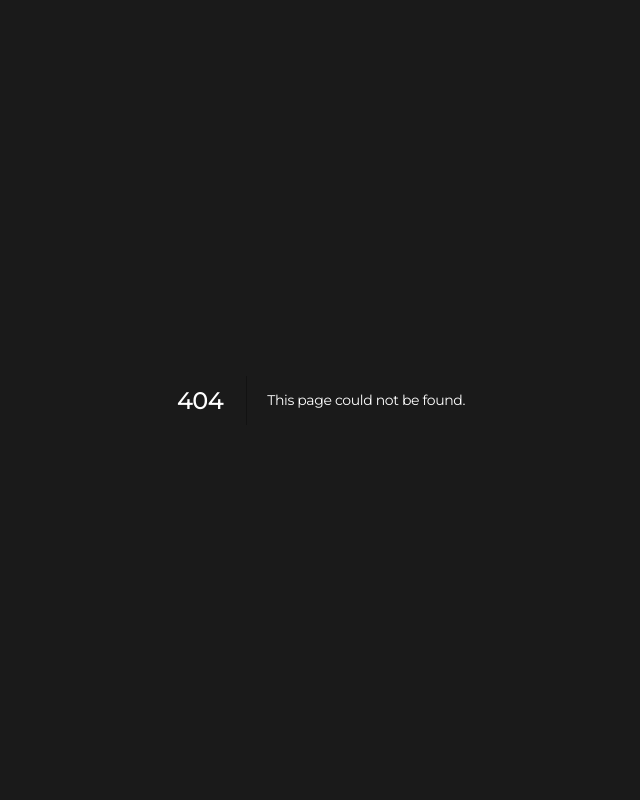
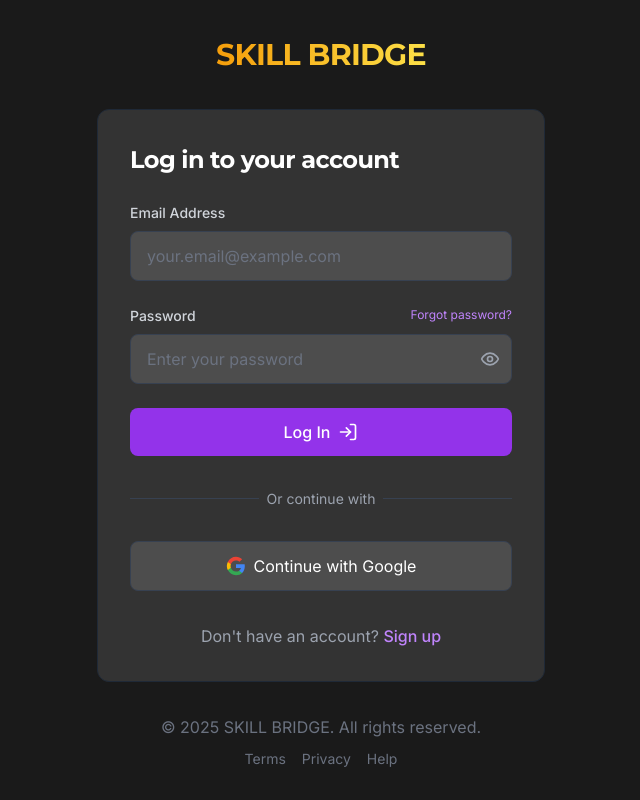
Before and after one commit to Nikhil9989/psb, a Next.js app: page /psb/login in a window 1280 px wide. Before the commit this address had no page. Shown: the whole page, without its empty margins (319-959 px from the left). Built offline with nearby package versions, Linux system fonts and the light colour scheme.

Commit message:
Add login page with simple login functionality

```diff
--- /dev/null
+++ b/app/login/page.tsx
@@ -0,0 +1,194 @@
+'use client';
+
+import React, { useState } from 'react';
+import { useRouter } from 'next/navigation';
+import Link from 'next/link';
+import { Eye, EyeOff, ArrowRight, LogIn } from 'lucide-react';
+
+export const metadata = {
+  title: 'Log In | SKILL BRIDGE',
+  description: 'Log in to your SKILL BRIDGE account to access your personalized learning dashboard and continue your learning journey.',
+}
+
+export default function LoginPage() {
+  const [showPassword, setShowPassword] = useState(false);
+  const [email, setEmail] = useState('');
+  const [password, setPassword] = useState('');
+  const [isLoading, setIsLoading] = useState(false);
+  const [error, setError] = useState('');
+  const router = useRouter();
+
+  const handleSubmit = (e: React.FormEvent) => {
+    e.preventDefault();
+    setIsLoading(true);
+    setError('');
+
+    // Simulate login for demo purposes
+    setTimeout(() => {
+      // For demo, let's consider any email with password "password123" as valid
+      if (password === 'password123') {
+        // Successful login
+        router.push('/dashboard');
+      } else {
+        // Failed login
+        setError('Invalid email or password. Please try again.');
+      }
+      setIsLoading(false);
+    }, 1500);
+  };
+
+  return (
+    <div className="min-h-screen bg-obsidian-900 flex items-center justify-center p-4">
+      <div className="w-full max-w-md">
+        {/* Logo */}
+        <div className="text-center mb-8">
+          <Link href="/" className="inline-block">
+            <h1 className="text-3xl font-extrabold bg-gradient-to-r from-amber-500 to-yellow-300 bg-clip-text text-transparent">
+              SKILL BRIDGE
+            </h1>
+          </Link>
+        </div>
+
+        {/* Login Card */}
+        <div className="bg-obsidian-800 rounded-xl p-8 border border-gray-800">
+          <h2 className="text-2xl font-bold text-white mb-6">Log in to your account</h2>
+
+          {error && (
+            <div className="bg-red-900/30 border border-red-500/30 text-red-300 px-4 py-3 rounded-lg mb-6">
+              {error}
+            </div>
+          )}
+
+          <form onSubmit={handleSubmit}>
+            <div className="space-y-6">
+              {/* Email Field */}
+              <div>
+                <label htmlFor="email" className="block text-sm font-medium text-gray-300 mb-2">
+                  Email Address
+                </label>
+                <input
+                  id="email"
+                  type="email"
+                  value={email}
+                  onChange={(e) => setEmail(e.target.value)}
+                  placeholder="your.email@example.com"
+                  className="w-full bg-obsidian-700 border border-gray-700 rounded-lg py-3 px-4 text-white placeholder-gray-500 focus:outline-none focus:ring-2 focus:ring-purple-600 focus:border-transparent"
+                  required
+                />
+              </div>
+
+              {/* Password Field */}
+              <div>
+                <div className="flex items-center justify-between mb-2">
+                  <label htmlFor="password" className="block text-sm font-medium text-gray-300">
+                    Password
+                  </label>
+                  <Link href="/forgot-password" className="text-xs text-purple-400 hover:text-purple-300">
+                    Forgot password?
+                  </Link>
+                </div>
+                <div className="relative">
+                  <input
+                    id="password"
+                    type={showPassword ? "text" : "password"}
+                    value={password}
+                    onChange={(e) => setPassword(e.target.value)}
+                    placeholder="Enter your password"
+                    className="w-full bg-obsidian-700 border border-gray-700 rounded-lg py-3 px-4 text-white placeholder-gray-500 focus:outline-none focus:ring-2 focus:ring-purple-600 focus:border-transparent"
+                    required
+                  />
+                  <button
+                    type="button"
+                    className="absolute right-3 top-1/2 transform -translate-y-1/2 text-gray-400 hover:text-gray-300"
+                    onClick={() => setShowPassword(!showPassword)}
+                  >
+                    {showPassword ? <EyeOff size={20} /> : <Eye size={20} />}
+                  </button>
+                </div>
+              </div>
+
+              {/* Submit Button */}
+              <button
+                type="submit"
+                disabled={isLoading}
+                className={`w-full flex items-center justify-center py-3 px-4 bg-purple-600 hover:bg-purple-500 text-white rounded-lg transition font-medium ${isLoading ? 'opacity-70 cursor-not-allowed' : ''}`}
+              >
+                {isLoading ? (
+                  <>
+                    <span className="mr-2">Logging in</span>
+                    <div className="animate-spin h-5 w-5 border-2 border-white border-opacity-50 border-t-transparent rounded-full"></div>
+                  </>
+                ) : (
+                  <>
+                    <span>Log In</span>
+                    <LogIn className="ml-2 h-5 w-5" />
+                  </>
+                )}
+              </button>
+
+              {/* Divider */}
+              <div className="relative py-2">
+                <div className="absolute inset-0 flex items-center">
+                  <div className="w-full border-t border-gray-700"></div>
+                </div>
+                <div className="relative flex justify-center text-sm">
+                  <span className="px-2 bg-obsidian-800 text-gray-400">Or continue with</span>
+                </div>
+              </div>
+
+              {/* Social Login */}
+              <button
+                type="button"
+                className="w-full flex items-center justify-center py-3 px-4 bg-obsidian-700 hover:bg-obsidian-600 text-white rounded-lg border border-gray-700 transition"
+              >
+                <svg className="w-5 h-5 mr-2" viewBox="0 0 24 24">
+                  <path
+                    fill="currentColor"
+                    d="M22.56 12.25c0-.78-.07-1.53-.2-2.25H12v4.26h5.92c-.26 1.37-1.04 2.53-2.21 3.31v2.77h3.57c2.08-1.92 3.28-4.74 3.28-8.09z"
+                    fill="#4285F4"
+                  />
+                  <path
+                    fill="currentColor"
+                    d="M12 23c2.97 0 5.46-.98 7.28-2.66l-3.57-2.77c-.98.66-2.23 1.06-3.71 1.06-2.86 0-5.29-1.93-6.16-4.53H2.18v2.84C3.99 20.53 7.7 23 12 23z"
+                    fill="#34A853"
+                  />
+                  <path
+                    fill="currentColor"
+                    d="M5.84 14.09c-.22-.66-.35-1.36-.35-2.09s.13-1.43.35-2.09V7.07H2.18C1.43 8.55 1 10.22 1 12s.43 3.45 1.18 4.93l2.85-2.22.81-.62z"
+                    fill="#FBBC05"
+                  />
+                  <path
+                    fill="currentColor"
+                    d="M12 5.38c1.62 0 3.06.56 4.21 1.64l3.15-3.15C17.45 2.09 14.97 1 12 1 7.7 1 3.99 3.47 2.18 7.07l3.66 2.84c.87-2.6 3.3-4.53 6.16-4.53z"
+                    fill="#EA4335"
+                  />
+                </svg>
+                Continue with Google
+              </button>
+            </div>
+          </form>
+
+          {/* Sign Up Link */}
+          <div className="mt-8 text-center">
+            <p className="text-gray-400">
+              Don't have an account?{' '}
+              <Link href="/signup" className="text-purple-400 hover:text-purple-300 font-medium">
+                Sign up
+              </Link>
+            </p>
+          </div>
+        </div>
+
+        {/* Footer */}
+        <div className="mt-8 text-center text-sm text-gray-500">
+          <p>© 2025 SKILL BRIDGE. All rights reserved.</p>
+          <div className="flex justify-center space-x-4 mt-2">
+            <Link href="/terms" className="hover:text-gray-400">Terms</Link>
+            <Link href="/privacy" className="hover:text-gray-400">Privacy</Link>
+            <Link href="/help" className="hover:text-gray-400">Help</Link>
+          </div>
+        </div>
+      </div>
+    </div>
+  );
+}
```
